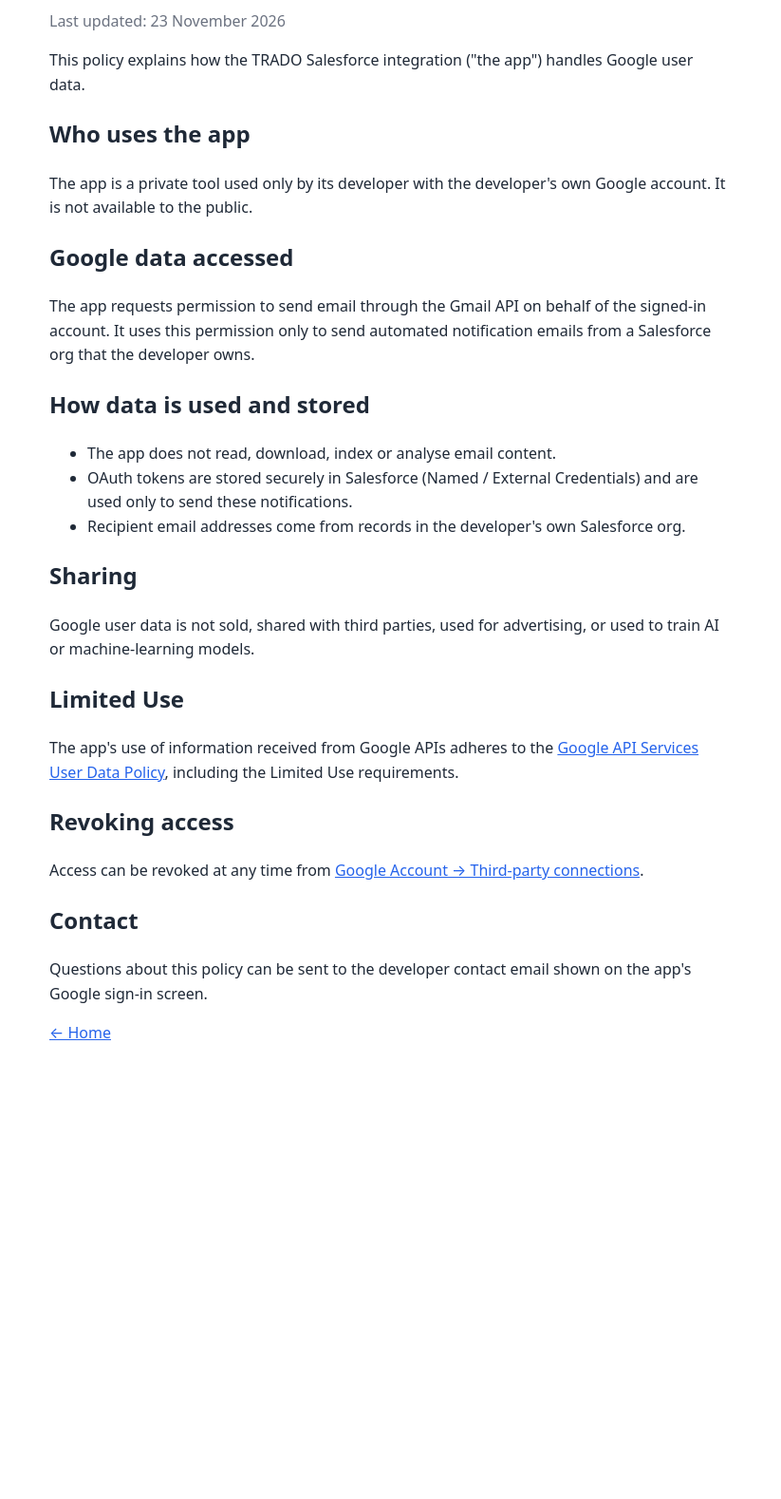
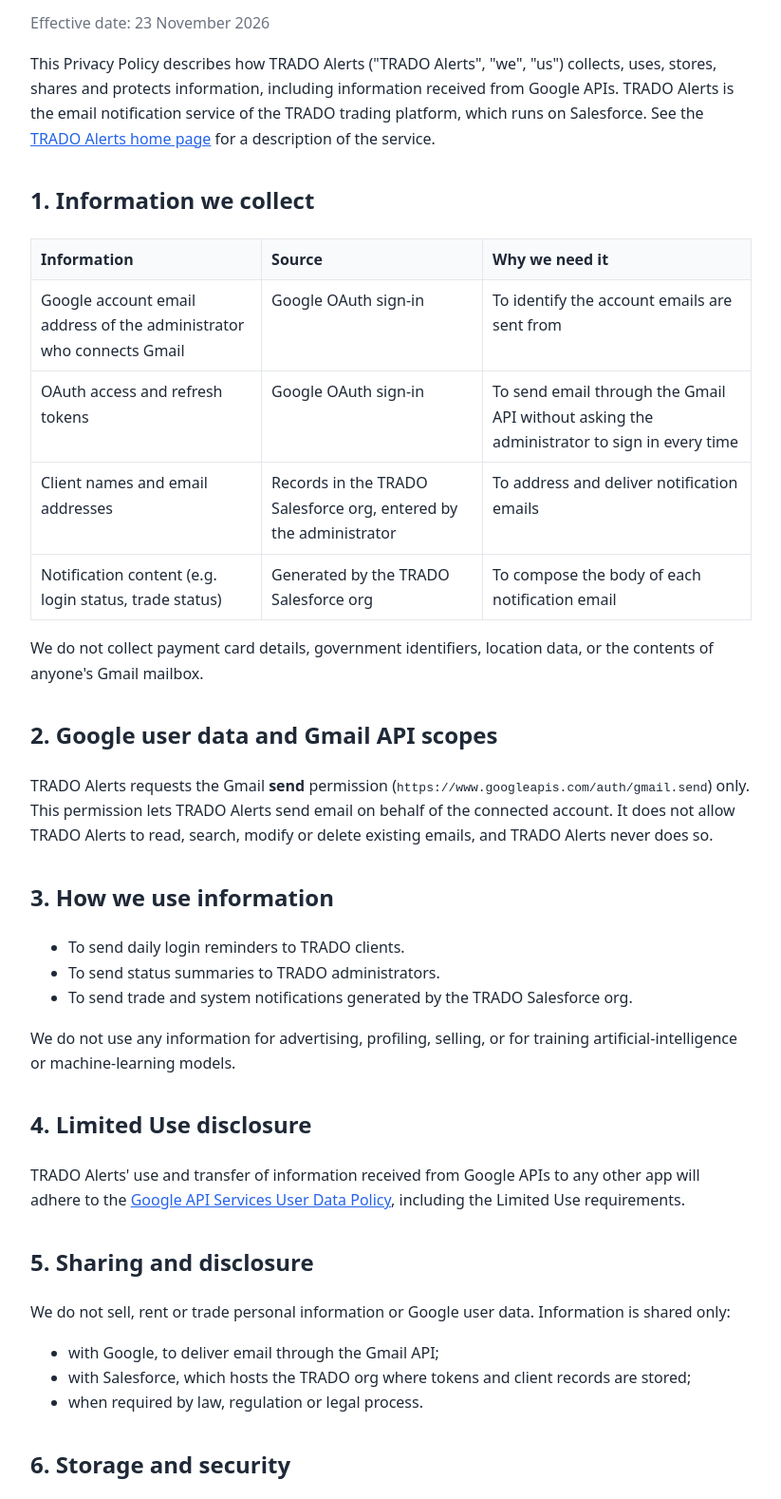
Before and after one commit to ggirwan0003-max/ggirwan0003-max.github.io, a plain HTML site: page privacy.html in a window 1280 px wide. Shown: the part 111-1689 px from the top of the page at 95% size, without its empty margins (228-1051 px from the left). Before the commit the page ends 1260 px from the top, so only its background shows below. Drawn offline with Linux system fonts and the light colour scheme.

Commit message:
Add files via upload

```diff
--- a/privacy.html
+++ b/privacy.html
@@ -3,43 +3,77 @@
 <head>
 <meta charset="utf-8">
 <meta name="viewport" content="width=device-width, initial-scale=1">
-<title>Privacy Policy – TRADO</title>
+<title>Privacy Policy – TRADO Alerts</title>
 <style>
-  body{font-family:system-ui,-apple-system,Segoe UI,Roboto,sans-serif;max-width:720px;margin:48px auto;padding:0 20px;line-height:1.6;color:#1f2937}
-  a{color:#2563eb} .muted{color:#6b7280}
+  body{font-family:system-ui,-apple-system,Segoe UI,Roboto,sans-serif;max-width:760px;margin:48px auto;padding:0 20px;line-height:1.65;color:#1f2937}
+  h2{margin-top:32px} a{color:#2563eb} .muted{color:#6b7280}
+  table{border-collapse:collapse;width:100%;margin:12px 0} td,th{border:1px solid #e5e7eb;padding:8px 10px;text-align:left;vertical-align:top} th{background:#f9fafb}
+  footer{margin-top:56px;padding-top:16px;border-top:1px solid #e5e7eb;font-size:14px;color:#6b7280}
 </style>
 </head>
 <body>
-  <h1>Privacy Policy</h1>
-  <p class="muted">Last updated: 23 November 2026</p>
+  <h1>TRADO Alerts – Privacy Policy</h1>
+  <p class="muted">Effective date: 23 November 2026</p>
 
-  <p>This policy explains how the TRADO Salesforce integration ("the app") handles Google user data.</p>
+  <p>This Privacy Policy describes how TRADO Alerts ("TRADO Alerts", "we", "us") collects, uses, stores, shares and protects information, including information received from Google APIs. TRADO Alerts is the email notification service of the TRADO trading platform, which runs on Salesforce. See the <a href="index.html">TRADO Alerts home page</a> for a description of the service.</p>
 
-  <h2>Who uses the app</h2>
-  <p>The app is a private tool used only by its developer with the developer's own Google account. It is not available to the public.</p>
+  <h2>1. Information we collect</h2>
+  <table>
+    <tr><th>Information</th><th>Source</th><th>Why we need it</th></tr>
+    <tr><td>Google account email address of the administrator who connects Gmail</td><td>Google OAuth sign-in</td><td>To identify the account emails are sent from</td></tr>
+    <tr><td>OAuth access and refresh tokens</td><td>Google OAuth sign-in</td><td>To send email through the Gmail API without asking the administrator to sign in every time</td></tr>
+    <tr><td>Client names and email addresses</td><td>Records in the TRADO Salesforce org, entered by the administrator</td><td>To address and deliver notification emails</td></tr>
+    <tr><td>Notification content (e.g. login status, trade status)</td><td>Generated by the TRADO Salesforce org</td><td>To compose the body of each notification email</td></tr>
+  </table>
+  <p>We do not collect payment card details, government identifiers, location data, or the contents of anyone's Gmail mailbox.</p>
 
-  <h2>Google data accessed</h2>
-  <p>The app requests permission to send email through the Gmail API on behalf of the signed-in account. It uses this permission only to send automated notification emails from a Salesforce org that the developer owns.</p>
+  <h2>2. Google user data and Gmail API scopes</h2>
+  <p>TRADO Alerts requests the Gmail <strong>send</strong> permission (<code>https://www.googleapis.com/auth/gmail.send</code>) only. This permission lets TRADO Alerts send email on behalf of the connected account. It does not allow TRADO Alerts to read, search, modify or delete existing emails, and TRADO Alerts never does so.</p>
 
-  <h2>How data is used and stored</h2>
+  <h2>3. How we use information</h2>
   <ul>
-    <li>The app does not read, download, index or analyse email content.</li>
-    <li>OAuth tokens are stored securely in Salesforce (Named / External Credentials) and are used only to send these notifications.</li>
-    <li>Recipient email addresses come from records in the developer's own Salesforce org.</li>
+    <li>To send daily login reminders to TRADO clients.</li>
+    <li>To send status summaries to TRADO administrators.</li>
+    <li>To send trade and system notifications generated by the TRADO Salesforce org.</li>
+  </ul>
+  <p>We do not use any information for advertising, profiling, selling, or for training artificial-intelligence or machine-learning models.</p>
+
+  <h2>4. Limited Use disclosure</h2>
+  <p>TRADO Alerts' use and transfer of information received from Google APIs to any other app will adhere to the <a href="https://developers.google.com/terms/api-services-user-data-policy">Google API Services User Data Policy</a>, including the Limited Use requirements.</p>
+
+  <h2>5. Sharing and disclosure</h2>
+  <p>We do not sell, rent or trade personal information or Google user data. Information is shared only:</p>
+  <ul>
+    <li>with Google, to deliver email through the Gmail API;</li>
+    <li>with Salesforce, which hosts the TRADO org where tokens and client records are stored;</li>
+    <li>when required by law, regulation or legal process.</li>
   </ul>
 
-  <h2>Sharing</h2>
-  <p>Google user data is not sold, shared with third parties, used for advertising, or used to train AI or machine-learning models.</p>
+  <h2>6. Storage and security</h2>
+  <p>OAuth tokens are stored in Salesforce Named Credentials / External Credentials, which encrypt secrets at rest and restrict access to authorised administrators. All communication with Google and Salesforce uses HTTPS (TLS). Access to the TRADO Salesforce org is limited to the administrator.</p>
 
-  <h2>Limited Use</h2>
-  <p>The app's use of information received from Google APIs adheres to the <a href="https://developers.google.com/terms/api-services-user-data-policy">Google API Services User Data Policy</a>, including the Limited Use requirements.</p>
+  <h2>7. Data retention and deletion</h2>
+  <ul>
+    <li>OAuth tokens are kept only while TRADO Alerts is connected. They are deleted when the administrator disconnects the integration or revokes access.</li>
+    <li>Client contact details are kept while the person is a TRADO client and are deleted from the Salesforce org on request or when they stop being a client.</li>
+    <li>Sent notification emails remain in the sending account's Gmail "Sent" folder under Google's own retention controls.</li>
+  </ul>
 
-  <h2>Revoking access</h2>
-  <p>Access can be revoked at any time from <a href="https://myaccount.google.com/permissions">Google Account → Third-party connections</a>.</p>
+  <h2>8. Your choices and rights</h2>
+  <ul>
+    <li>You can revoke TRADO Alerts' access to your Google account at any time at <a href="https://myaccount.google.com/permissions">myaccount.google.com/permissions</a>.</li>
+    <li>Clients can ask to stop receiving notifications, or to have their contact details deleted, by contacting the developer (see section 10).</li>
+  </ul>
 
-  <h2>Contact</h2>
-  <p>Questions about this policy can be sent to the developer contact email shown on the app's Google sign-in screen.</p>
+  <h2>9. Children</h2>
+  <p>TRADO Alerts is not directed to anyone under 18 and does not knowingly collect information from children.</p>
 
-  <p><a href="index.html">&larr; Home</a></p>
+  <h2>10. Contact</h2>
+  <p>For questions or requests about this policy, contact the developer, Gautam, via GitHub at <a href="https://github.com/ggirwan0003-max">github.com/ggirwan0003-max</a>, or at the developer contact email shown on the TRADO Alerts Google sign-in screen.</p>
+
+  <h2>11. Changes to this policy</h2>
+  <p>We may update this policy from time to time. Changes will be posted on this page with a new effective date.</p>
+
+  <footer><a href="index.html">&larr; TRADO Alerts home</a></footer>
 </body>
 </html>
```
Also changed, not shown: index.html (+38 -15 lines).
